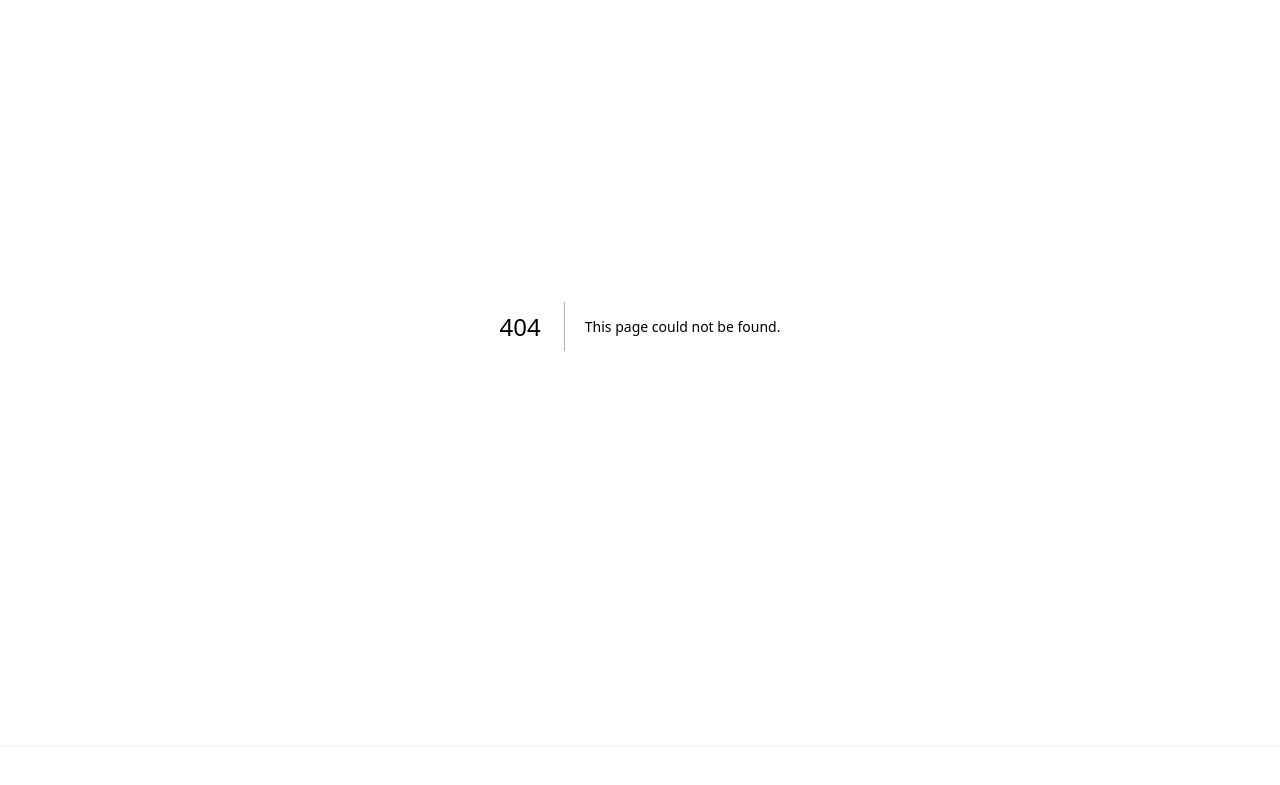
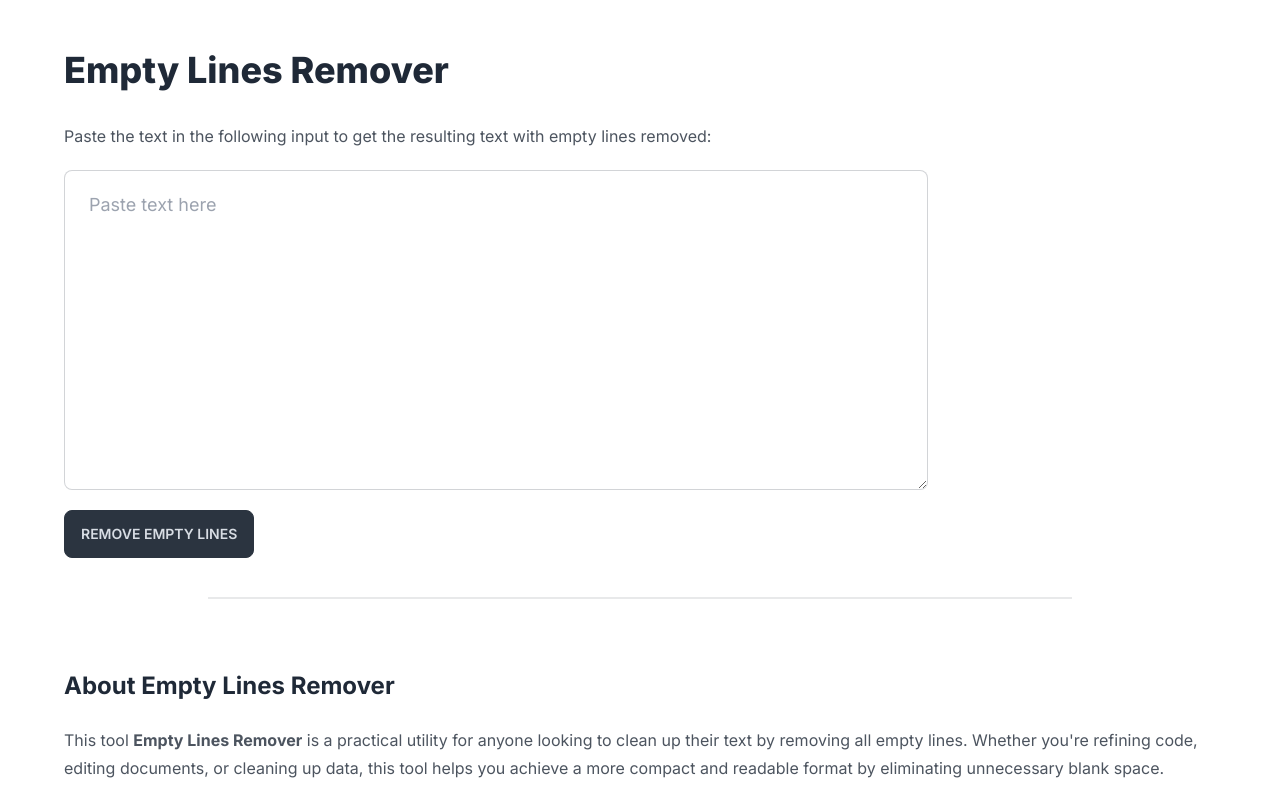
Before and after one commit to waelnassaf/tools-for-noobs, a Next.js app: page /tools/text/empty-lines-remover in a window 1280 px wide. Before the commit this address had no page. Shown: the part 420-1205 px from the top of the page. Built offline with nearby package versions, Linux system fonts and the light colour scheme.

Commit message:
Empty Lines Remover

```diff
--- /dev/null
+++ b/app/tools/text/empty-lines-remover/layout.tsx
@@ -0,0 +1,19 @@
+import { sitename } from "@/constants"
+const toolName = "Empty Lines Remover"
+import { getDesc } from "@/utils"
+import type { Metadata } from "next"
+
+export async function generateMetadata(): Promise<Metadata> {
+    return {
+        title: `${toolName} - ${sitename}`,
+        description: await getDesc(toolName),
+    }
+}
+
+export default async function RootLayout({
+    children,
+}: {
+    children: React.ReactNode
+}) {
+    return <>{children}</>
+}
--- /dev/null
+++ b/app/tools/text/empty-lines-remover/page.tsx
@@ -0,0 +1,87 @@
+"use client"
+
+import { useState, useRef } from "react"
+import { Breadcrumbs, ResultAlert, SubmitButton } from "@/components"
+
+export default function Home() {
+    const [textResult, setTextResult] = useState<string>("")
+    const [showAlert, setShowAlert] = useState(false)
+    const [isEmpty, setIsEmpty] = useState(true)
+
+    const textarea = useRef<HTMLTextAreaElement>(null)
+    const alertDiv = useRef<HTMLDivElement>(null)
+
+    const removeEmptyLines = () => {
+        const text = textarea.current?.value
+
+        // Check if the text is empty
+        setIsEmpty(Boolean(!text?.trim().length))
+
+        if (text !== undefined) {
+            // Remove empty lines while preserving non-empty lines
+            const nonEmptyLines = text
+                ?.split(/\n/)
+                .filter((line) => line.trim().length > 0)
+                .join("\n")
+
+            // Set the result
+            setTextResult(nonEmptyLines)
+        }
+
+        // Show the alert
+        setShowAlert(true)
+
+        setTimeout(() => {
+            alertDiv.current?.scrollIntoView({ behavior: "smooth" })
+        }, 0)
+    }
+    const pages = ["Home", "Text Tools", "Empty Lines Remover"]
+
+    return (
+        <>
+            <Breadcrumbs pages={pages} />
+            <div className="mt-12 padding-x padding-y max-width prose">
+                <h1>Empty Lines Remover</h1>
+                <p>
+                    Paste the text in the following input to get the resulting
+                    text with empty lines removed:
+                </p>
+                <textarea
+                    className="textarea textarea-lg block textarea-bordered
+                    textarea-ghost w-full md:w-3/4 h-80"
+                    placeholder="Paste text here"
+                    ref={textarea}
+                ></textarea>
+
+                <SubmitButton
+                    text={"Remove Empty Lines"}
+                    handleClick={removeEmptyLines}
+                />
+
+                <ResultAlert
+                    showAlert={showAlert}
+                    isEmpty={isEmpty}
+                    message={`${textResult}`}
+                    hideAlert={() => setShowAlert(false)}
+                    alertDiv={alertDiv}
+                />
+
+                <div className="flex flex-col w-3/4 mx-auto my-4">
+                    <div className="divider"></div>
+                </div>
+
+                <div className="tool-content">
+                    <h2>About Empty Lines Remover</h2>
+                    <p>
+                        This tool <b>Empty Lines Remover</b> is a practical
+                        utility for anyone looking to clean up their text by
+                        removing all empty lines. Whether you&apos;re refining
+                        code, editing documents, or cleaning up data, this tool
+                        helps you achieve a more compact and readable format by
+                        eliminating unnecessary blank space.
+                    </p>
+                </div>
+            </div>
+        </>
+    )
+}
```
